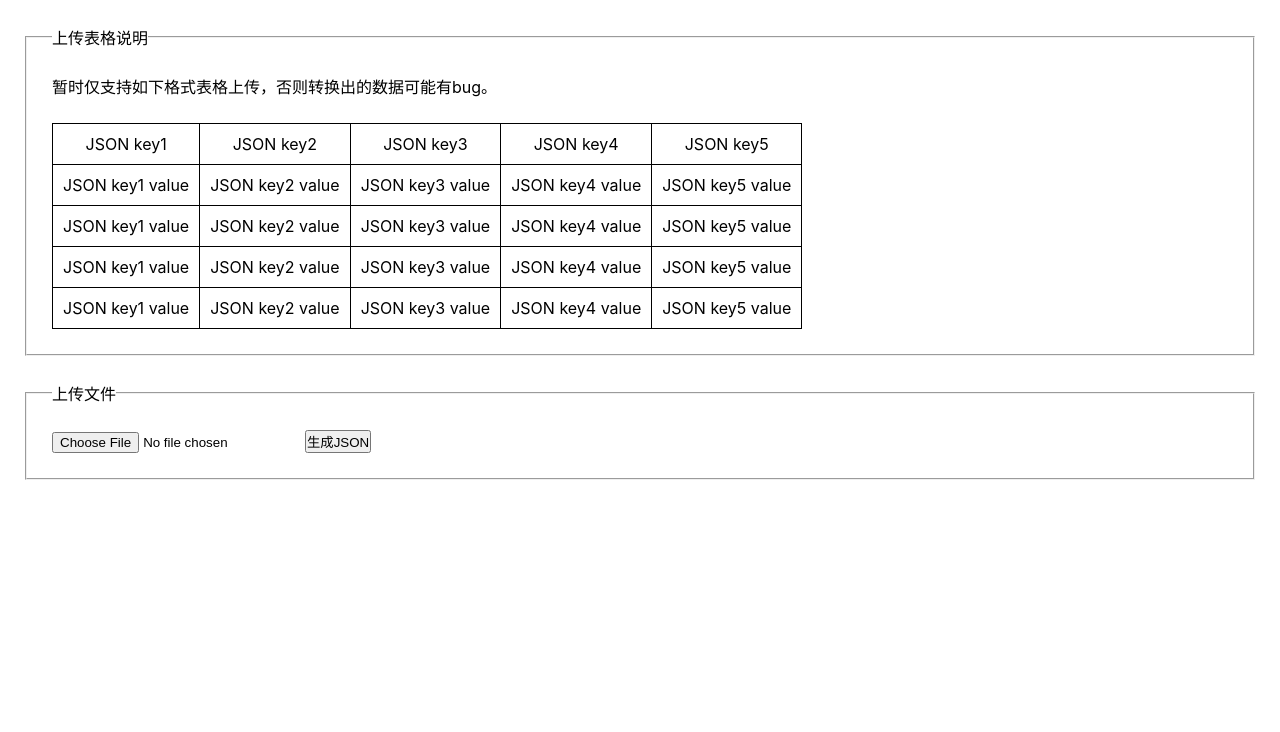
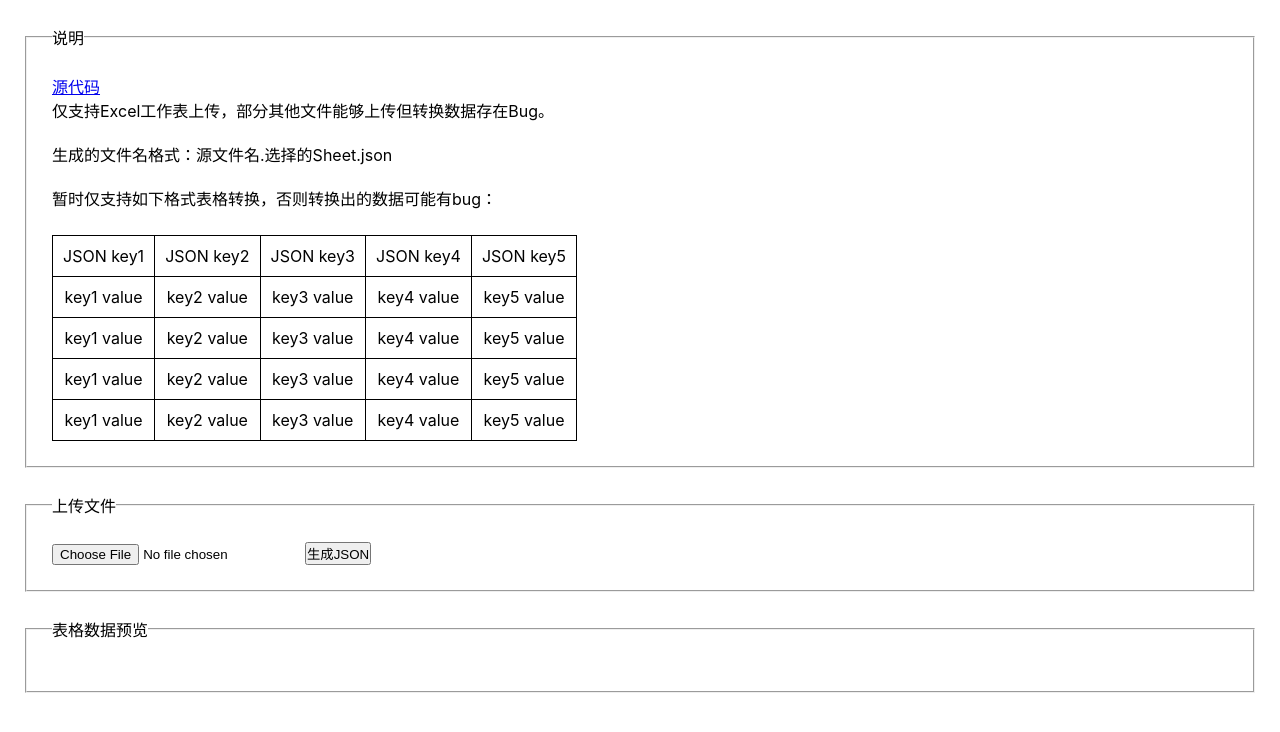
Before and after one commit to Phil-Libra/excel-to-json, a React (Create React App) app: page / in a window 1280 px wide. Shown: the top 732 px of the page. Built offline with nearby package versions, Linux system fonts and the light colour scheme.

Commit message:
优化代码逻辑，完善界面及说明

```diff
--- a/src/App.js
+++ b/src/App.js
@@ -1,6 +1,8 @@
 import { useState } from "react";
 
 import styles from './App.module.css';
+
+const XLSX = window.XLSX;
 
 function App() {
   // 上传的文件
@@ -18,10 +20,10 @@ function App() {
   const excelToTable = async (file, sheet) => {
     const table = await file.arrayBuffer();
 
-    const wb = window.XLSX.read(table);
+    const wb = XLSX.read(table);
     const ws = wb.Sheets[sheet];
 
-    setHTML(window.XLSX.utils.sheet_to_html(ws));
+    setHTML(XLSX.utils.sheet_to_html(ws));
   };
 
   // excel转换为JSON函数
@@ -33,7 +35,7 @@ function App() {
         const { result } = e.target;
 
         // 以二进制流方式读取得到整份excel表格对象
-        const workbook = window.XLSX.read(result, { type: 'binary' });
+        const workbook = XLSX.read(result, { type: 'binary' });
 
         // 存储获取到的数据
         let data = {};
@@ -44,13 +46,14 @@ function App() {
 
           if (workbook.Sheets.hasOwnProperty(sheet)) {
             // 利用 sheet_to_json 方法将 excel 转成 json 数据
-            data[sheet] = tempData.concat(window.XLSX.utils.sheet_to_json(workbook.Sheets[sheet]));
-
-            //设置表格数据state
-            setJSONData(data);
+            data[sheet] = tempData.concat(XLSX.utils.sheet_to_json(workbook.Sheets[sheet]));
           }
         }
+
+        //将处理好的数据赋值给state
+        setJSONData(data);
       } catch (e) {
+        console.log(e);
         alert('文件类型不正确');
         return;
       };
@@ -63,6 +66,7 @@ function App() {
   // 添加下载链接函数
   const addLink = (data, file) => {
     const fileField = document.getElementById('file');
+
     // 如已有生成的下载链接，则先删除
     const prevLink = fileField.querySelector('a');
     if (prevLink) {
@@ -70,8 +74,10 @@ function App() {
     }
 
     // 根据上传的文件名自动生成JSON名称
-    const fileNameArray = file.name.split('.');
-    const fileName = fileNameArray.slice(0, fileNameArray.length - 1).join('.');
+    let fileNameArray = file.name.split('.');
+    let fileName = fileNameArray.slice(0, fileNameArray.length - 1);
+    fileName.push(defSheet);
+    fileName = fileName.join('.');
 
     // 根据文件生成下载的数据
     const blob = new Blob([JSON.stringify(data)]);
@@ -85,13 +91,13 @@ function App() {
   };
 
   const handleUpload = async (e) => {
-    // 获取文件并更新到state
+    // 获取文件并赋值给state
     const files = e.target.files;
     setFile(files[0]);
 
     // 获取当前表格sheet列表
     const table = await files[0].arrayBuffer();
-    const wb = window.XLSX.read(table);
+    const wb = XLSX.read(table);
     setSheets(wb.SheetNames);
 
     // 生成表格预览
@@ -111,8 +117,13 @@ function App() {
   return (
     <>
       <fieldset>
-        <legend>上传表格说明</legend>
-        <p>暂时仅支持如下格式表格上传，否则转换出的数据可能有bug。</p>
+        <legend>说明</legend>
+        <a href="https://github.com/Phil-Libra/excel-to-json">源代码</a>
+        <p>仅支持Excel工作表上传，部分其他文件能够上传但转换数据存在Bug。</p>
+        <br />
+        <p>生成的文件名格式：源文件名.选择的Sheet.json</p>
+        <br />
+        <p>暂时仅支持如下格式表格转换，否则转换出的数据可能有bug：</p>
         <table>
           <tbody>
             <tr key="1">
@@ -123,32 +134,32 @@ function App() {
               <td>JSON key5</td>
             </tr>
             <tr key="2">
-              <td>JSON key1 value</td>
-              <td>JSON key2 value</td>
-              <td>JSON key3 value</td>
-              <td>JSON key4 value</td>
-              <td>JSON key5 value</td>
+              <td>key1 value</td>
+              <td>key2 value</td>
+              <td>key3 value</td>
+              <td>key4 value</td>
+              <td>key5 value</td>
             </tr>
             <tr key="3">
-              <td>JSON key1 value</td>
-              <td>JSON key2 value</td>
-              <td>JSON key3 value</td>
-              <td>JSON key4 value</td>
-              <td>JSON key5 value</td>
+              <td>key1 value</td>
+              <td>key2 value</td>
+              <td>key3 value</td>
+              <td>key4 value</td>
+              <td>key5 value</td>
             </tr>
             <tr key="4">
-              <td>JSON key1 value</td>
-              <td>JSON key2 value</td>
-              <td>JSON key3 value</td>
-              <td>JSON key4 value</td>
-              <td>JSON key5 value</td>
+              <td>key1 value</td>
+              <td>key2 value</td>
+              <td>key3 value</td>
+              <td>key4 value</td>
+              <td>key5 value</td>
             </tr>
             <tr key="5">
-              <td>JSON key1 value</td>
-              <td>JSON key2 value</td>
-              <td>JSON key3 value</td>
-              <td>JSON key4 value</td>
-              <td>JSON key5 value</td>
+              <td>key1 value</td>
+              <td>key2 value</td>
+              <td>key3 value</td>
+              <td>key4 value</td>
+              <td>key5 value</td>
             </tr>
           </tbody>
         </table>
@@ -159,12 +170,12 @@ function App() {
         <button onClick={generateJSON}>生成JSON</button>
       </fieldset>
 
+      <fieldset>
+        <legend>表格数据预览</legend>
         {
           sheets.length > 0
             ? (
-            <fieldset>
-              <legend>表格数据预览</legend>
-
+              <>
                 选择工作表：
                 <select
                   id='sheets'
@@ -185,10 +196,11 @@ function App() {
                   className={styles.tablePreview}
                   dangerouslySetInnerHTML={{ __html: html }}
                 />
-            </fieldset>
+              </>
             )
             : (<></>)
         }
+      </fieldset>
     </>
   )
 };
```
Also changed, not shown: 1 other file (tests, documents, lock files or other folders). Lines whose indentation alone changed are shown as unchanged.
